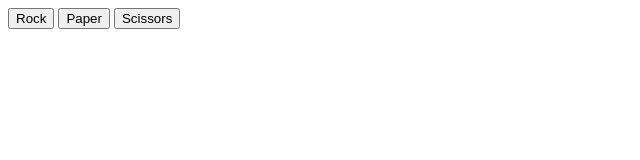
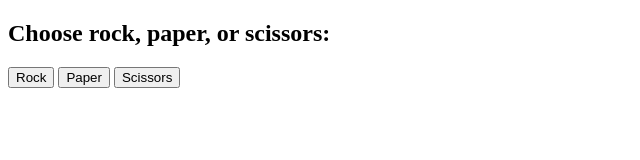
Before and after one commit to Faustin-king/rock-paper-scissor, a plain HTML site: page index.html in a window 1280 px wide. Shown: the whole page, without its empty margins (0-640 px from the left). Drawn offline with Linux system fonts and the light colour scheme.

Commit message:
Add h2 above buttons

```diff
--- a/index.html
+++ b/index.html
@@ -8,6 +8,7 @@
     <script src="script.js"></script>
   </head>
   <body>
+    <h2>Choose rock, paper, or scissors:</h2>
     <!-- Create three buttons, one for each section. -->
     <div>
       <button id="rock-btn">Rock</button>
```
